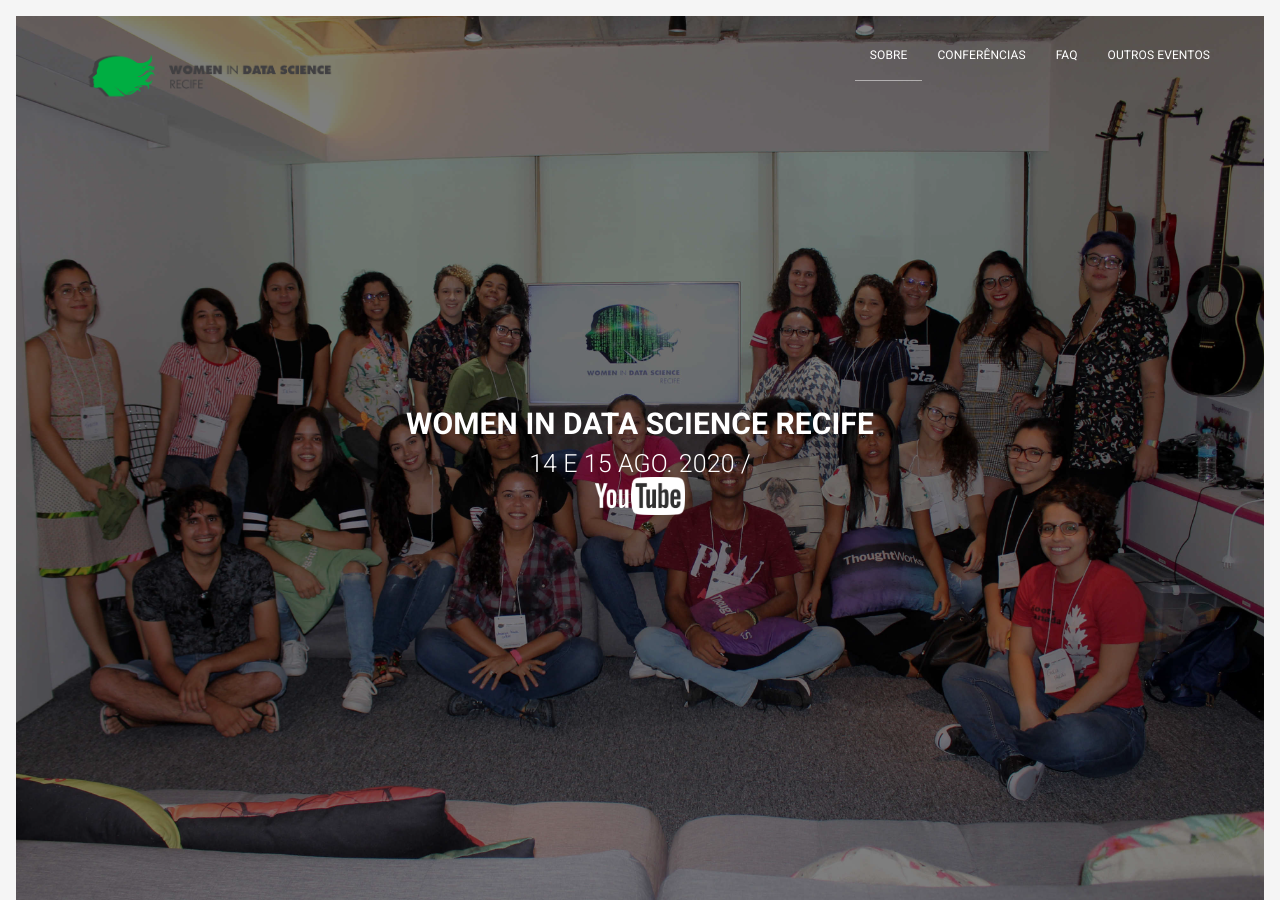
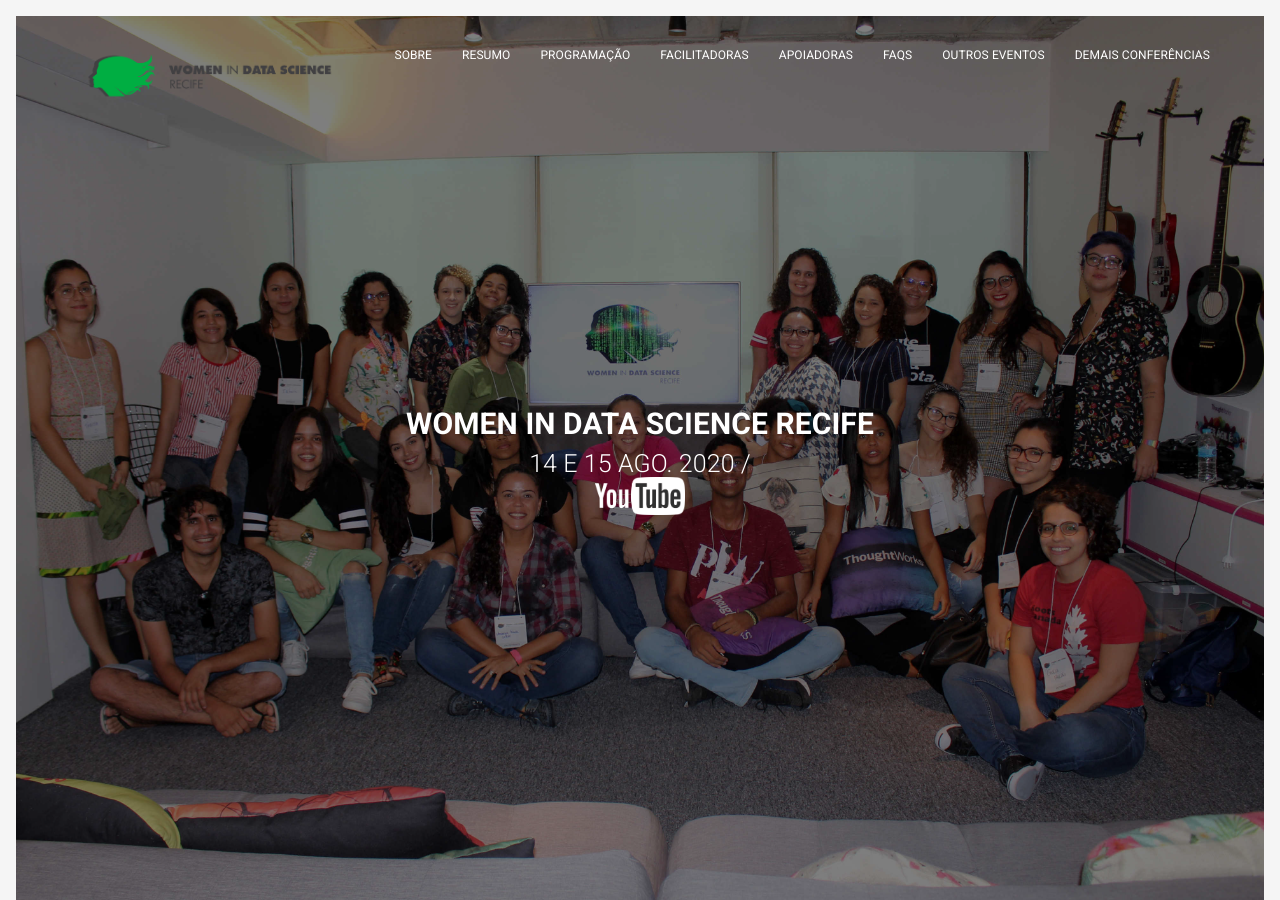
Before and after one commit to widsrecife/widsrecife.github.io, a Jekyll site: the page built from index.html, in a window 1280 px wide and 900 px high. Built offline with Jekyll 4.4.1, drawn with Linux system fonts in a browser that asks for light colours; some web fonts are replaced.

Commit message:
atualizacao menu

```diff
--- a/_includes/navbar.html
+++ b/_includes/navbar.html
@@ -27,19 +27,22 @@
             <ul class="nav navbar-nav navbar-right">
 
                 <!-- navigation menu -->
-                <li class="active"><a data-scroll href="#about">Sobre</a></li>
+                <li><a data-scroll href="#about">Sobre</a></li>
+                <li><a data-scroll href="#facts">Resumo</a></li>
+                <li><a data-scroll href="#schedule">Programação</a></li>
+                <li><a data-scroll href="#speakers">Facilitadoras</a></li>
+                <li><a data-scroll href="#partners">Apoiadoras</a></li>
+                <li><a data-scroll href="#faq">FAQs</a></li>
+                <li><a data-scroll href="#other_events">Outros eventos</a></li>
                 <li class="dropdown">
-                    <a href="#" class="dropdown-toggle" data-toggle="dropdown" role="button" aria-haspopup="true" aria-expanded="false">Conferências</a>
+                    <a href="#" class="dropdown-toggle" data-toggle="dropdown" role="button" aria-haspopup="true" aria-expanded="false">Demais Conferências</a>
                     <ul class="dropdown-menu">
-                        <li><a href="#facts">WiDS 2020</a></li>
+                        <li><a href="index.html">WiDS 2020</a></li>
                         <li><a href="index_2019.html">WiDS 2019 (em breve)</a></li>
                         <li><a href="index_2019.html">WiDS 2018 (em breve)</a></li>
                         <li><a href="index_2019.html">WiDS 2017 (em breve)</a></li>
                     </ul>
                 </li>
-                <li><a data-scroll href="#faq">FAQ</a></li>
-                <li><a data-scroll href="#schedule">Outros eventos</a></li>
-
             </ul>
         </div>
     </div><!-- /.container -->
```
